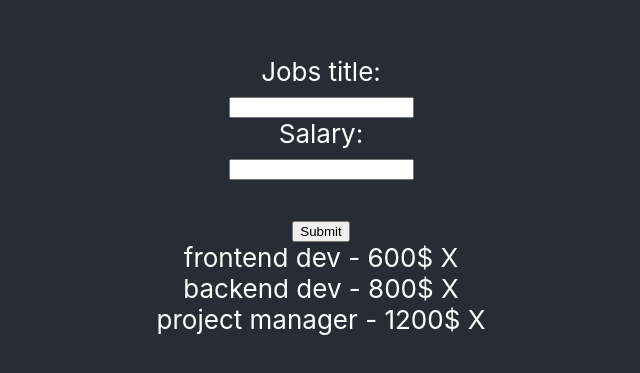
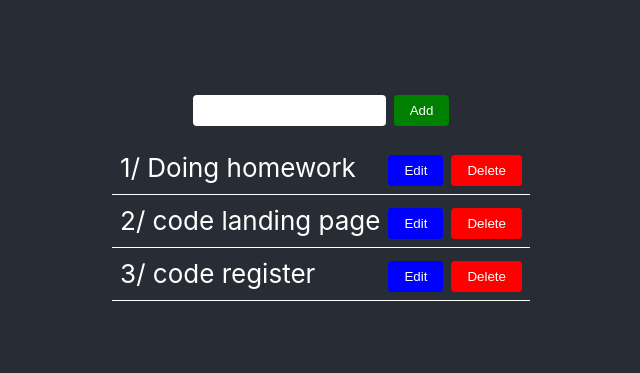
Before and after one commit to NguyenKieuVuong/react-basic-hoidanit, a React (Create React App) app: page / in a window 1280 px wide. Shown: the part 205-578 px from the top of the page, without its empty margins (319-959 px from the left). Built offline with nearby package versions, Linux system fonts and the light colour scheme.

Commit message:
App Todo 2

```diff
--- a/package.json
+++ b/package.json
@@ -9,7 +9,8 @@
     "node-sass": "^8.0.0",
     "react": "^17.0.2",
     "react-dom": "^17.0.2",
-    "react-scripts": "5.0.1",
+    "react-scripts": "^5.0.1",
+    "react-toastify": "8.0.2",
     "web-vitals": "^2.1.4"
   },
   "scripts": {
--- a/src/views/App.js
+++ b/src/views/App.js
@@ -1,11 +1,29 @@
 import "./App.scss";
-import TestComponent from "./example/TestComponent";
+//import TestComponent from "./example/TestComponent";
+import ListTodo from "./Todos/ListTodo";
+import { ToastContainer, toast } from "react-toastify";
+import "react-toastify/dist/ReactToastify.css";
 function App() {
   return (
     <div className="App">
       <header className="App-header">
-        <TestComponent></TestComponent>
+        {/* <TestComponent></TestComponent> */}
+        <ListTodo></ListTodo>
       </header>
+      <ToastContainer
+        position="top-right"
+        autoClose={5000}
+        hideProgressBar={false}
+        newestOnTop={false}
+        closeOnClick
+        rtl={false}
+        pauseOnFocusLoss
+        draggable
+        pauseOnHover
+        theme="light"
+      />
+      {/* Same as */}
+      <ToastContainer />
     </div>
   );
 }
--- a/src/views/Todos/AddTodo.js
+++ b/src/views/Todos/AddTodo.js
@@ -3,6 +3,7 @@ class AddTodo extends React.Component {
   state = {
     title: "",
   };
+
   handleOnChangeTitle = (event) => {
     this.setState({
       title: event.target.value,
@@ -18,11 +19,11 @@ class AddTodo extends React.Component {
     };
     this.props.addNewTodo(todo);
     this.setState({
-      title: " ",
+      title: "",
     });
   };
   render() {
-    let title = this.title;
+    let { title } = this.state;
     return (
       <div className="add-todo">
         <input
--- a/src/views/Todos/ListTodo.js
+++ b/src/views/Todos/ListTodo.js
@@ -1,7 +1,7 @@
 import React from "react";
 import "../../styles/listTodo.scss";
 import AddTodo from "./AddTodo";
-//import { toast } from "react-toastify";
+import { toast } from "react-toastify";
 class ListTodo extends React.Component {
   state = {
     listTodos: [
@@ -9,6 +9,7 @@ class ListTodo extends React.Component {
       { id: "todo2", title: "code landing page" },
       { id: "todo3", title: "code register" },
     ],
+    editTodo: {},
   };
   addNewTodo = (todo) => {
     //let currentListTodo = this.state.listTodos;
@@ -17,26 +18,104 @@ class ListTodo extends React.Component {
       listTodos: [...this.state.listTodos, todo],
       //listTodos: currentListTodo,
     });
-    //toast.success("wow ok!");
+    toast.success("Add new ok!");
+  };
+  handleDeleteTodo = (todo) => {
+    let currentTodos = this.state.listTodos;
+
+    currentTodos = currentTodos.filter((item) => item.id !== todo.id);
+    // for (let i = 0; i < currentTodos.length; i++) {
+    //   if (currentTodos[i].id === todo.id) currentTodos.splice([i], 1);
+    // }
+    this.setState({
+      listTodos: currentTodos,
+    });
+    toast.success("delete ok!");
+  };
+  handleEditTodo = (todo) => {
+    let { listTodos, editTodo } = this.state;
+    let isEmptyObj = Object.keys(editTodo).length === 0;
+    if (isEmptyObj === false && editTodo.id === todo.id) {
+      let copylistTodos = [...this.state.listTodos];
+
+      //Find index of specific object using findIndex method.
+      let objIndex = copylistTodos.findIndex((obj) => obj.id === todo.id);
+
+      //Update object's name property.
+      copylistTodos[objIndex].title = editTodo.title;
+      this.setState({ listTodos: copylistTodos, editTodo: {} });
+      toast.success("update ok!");
+
+      return;
+    }
+    console.log("check empty object: ", isEmptyObj);
+    this.setState({
+      editTodo: todo,
+    });
+  };
+  handleOnChangeEditTodo = (event) => {
+    let editTodoCopy = { ...this.state.editTodo };
+    editTodoCopy.title = event.target.value;
+    this.setState({
+      editTodo: editTodoCopy,
+    });
   };
   render() {
     //let listTodos = this.state.listTodos;
-    let { listTodos } = this.state;
+    let { listTodos, editTodo } = this.state;
+    let isEmptyObj = Object.keys(editTodo).length === 0;
     return (
       <div className="list-todo-container">
-        <AddTodo addNewTodo={this.addNewTodo}></AddTodo>
+        <AddTodo addNewTodo={this.addNewTodo} />
         <div className="list-todo-content">
           {listTodos &&
             listTodos.length > 0 &&
             listTodos.map((item, index) => {
               return (
                 <div className="todo-child" key={item.id}>
-                  <span className="text">
+                  {isEmptyObj === true ? (
+                    <span className="text">
+                      {index + 1}/ {item.title}
+                    </span>
+                  ) : (
+                    <>
+                      {editTodo.id === item.id ? (
+                        <span>
+                          {index + 1}/{" "}
+                          <input
+                            type="text"
+                            value={editTodo.title}
+                            onChange={(event) =>
+                              this.handleOnChangeEditTodo(event)
+                            }
+                          />
+                        </span>
+                      ) : (
+                        <span className="text">
+                          {index + 1}/ {item.title}
+                        </span>
+                      )}
+                    </>
+                  )}
+                  {/* <span className="text">
                     {index + 1}/ {item.title}
                   </span>
+                  <input value={item.title} /> */}
                   <div>
-                    <button className="btn-edit">Edit</button>
-                    <button className="btn-delete">Delete</button>
+                    <button
+                      className="btn-edit"
+                      onClick={() => this.handleEditTodo(item)}
+                    >
+                      {isEmptyObj === false && editTodo.id === item.id
+                        ? "Save"
+                        : "Edit"}
+                    </button>
+                    <button
+                      className="btn-delete"
+                      onClick={() => this.handleDeleteTodo(item)}
+                    >
+                      Delete
+                    </button>
                   </div>
                 </div>
               );
```
Also changed, not shown: 2 other files (tests, documents, lock files or other folders).
